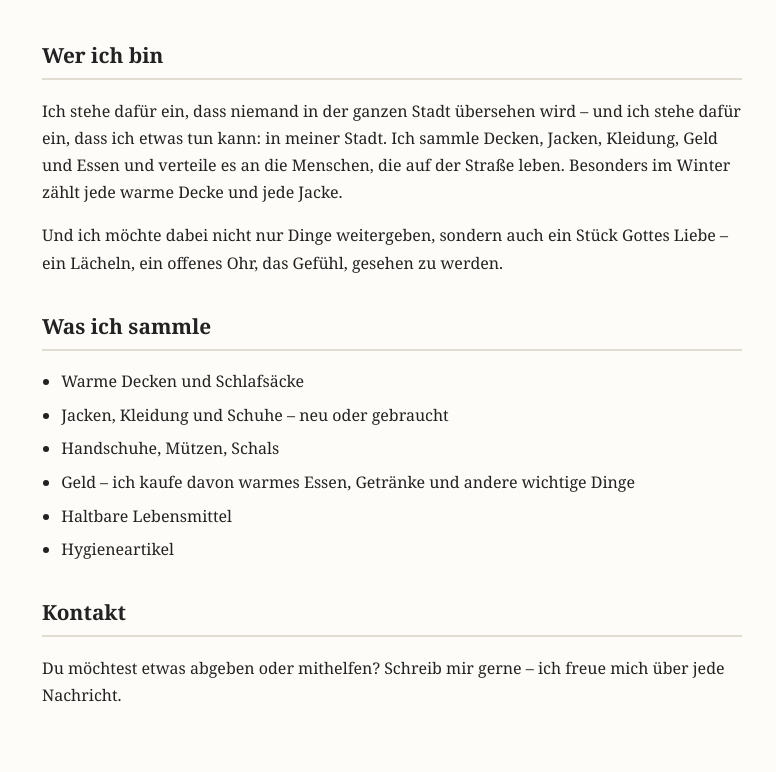
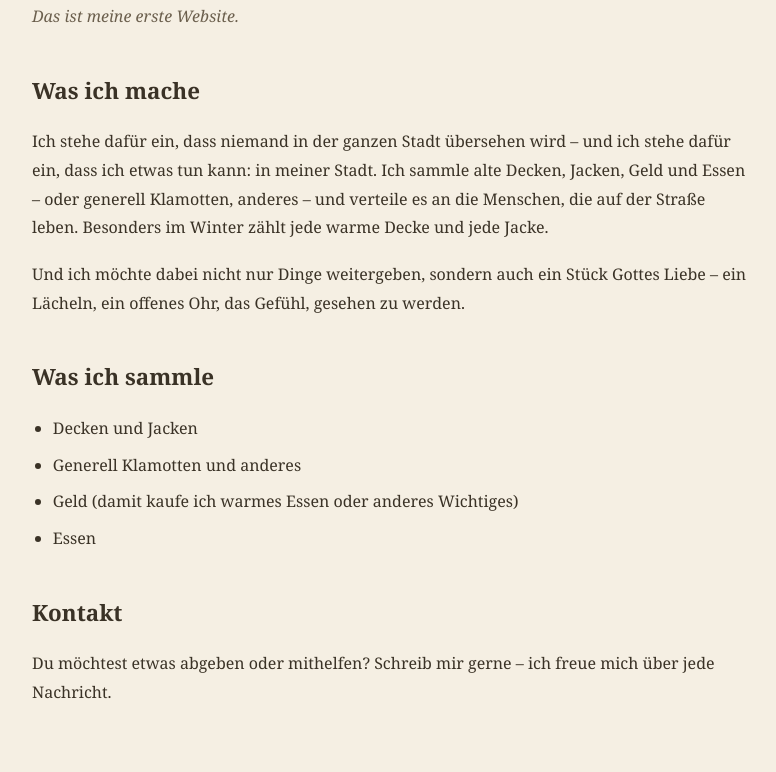
Before and after one commit to lalarvc/meine-seite, a plain HTML site: page index.html in a window 1280 px wide. Shown: the part 149-921 px from the top of the page, without its empty margins (248-1024 px from the left). Drawn offline with Linux system fonts and the light colour scheme.

Commit message:
Refactor index.html styles and update text content
Updated styles and content in index.html for better readability and design.

```diff
--- a/index.html
+++ b/index.html
@@ -6,63 +6,62 @@
   <title>Karla</title>
   <style>
     body {
-      font-family: Georgia, serif;
-      max-width: 700px;
+      background-color: #f5efe3;
+      color: #3a3226;
+      font-family: Georgia, "Times New Roman", serif;
+      max-width: 720px;
       margin: 0 auto;
-      padding: 2rem 1.25rem;
-      line-height: 1.7;
-      color: #222;
-      background: #fdfcf9;
+      padding: 3rem 1.5rem;
+      line-height: 1.8;
     }
     h1 {
-      font-size: 2rem;
-      margin-bottom: 0.25rem;
+      font-size: 2.2rem;
+      margin-bottom: 0.5rem;
     }
     h2 {
-      font-size: 1.3rem;
-      margin-top: 2rem;
-      border-bottom: 2px solid #e0dcd2;
-      padding-bottom: 0.3rem;
+      font-size: 1.4rem;
+      margin-top: 2.5rem;
+      margin-bottom: 0.75rem;
+    }
+    p {
+      margin-bottom: 1.1rem;
     }
     ul {
-      padding-left: 1.2rem;
+      padding-left: 1.3rem;
     }
     li {
-      margin-bottom: 0.4rem;
+      margin-bottom: 0.5rem;
     }
-    .lead {
-      font-size: 1.1rem;
-      color: #555;
+    .untertitel {
+      color: #6b5f4d;
+      font-style: italic;
     }
   </style>
 </head>
 <body>
 
   <h1>Hallo Welt</h1>
-  <p class="lead">Das ist meine erste Website.</p>
+  <p class="untertitel">Das ist meine erste Website.</p>
 
-  <h2>Wer ich bin</h2>
+  <h2>Was ich mache</h2>
   <p>
     Ich stehe dafür ein, dass niemand in der ganzen Stadt übersehen wird –
     und ich stehe dafür ein, dass ich etwas tun kann: in meiner Stadt.
-    Ich sammle Decken, Jacken, Kleidung, Geld und Essen und verteile es an
-    die Menschen, die auf der Straße leben. Besonders im Winter zählt jede
-    warme Decke und jede Jacke.
+    Ich sammle alte Decken, Jacken, Geld und Essen – oder generell Klamotten,
+    anderes – und verteile es an die Menschen, die auf der Straße leben.
+    Besonders im Winter zählt jede warme Decke und jede Jacke.
   </p>
   <p>
-    Und ich möchte dabei nicht nur Dinge weitergeben, sondern auch ein
-    Stück Gottes Liebe – ein Lächeln, ein offenes Ohr, das Gefühl,
-    gesehen zu werden.
+    Und ich möchte dabei nicht nur Dinge weitergeben, sondern auch ein Stück
+    Gottes Liebe – ein Lächeln, ein offenes Ohr, das Gefühl, gesehen zu werden.
   </p>
 
   <h2>Was ich sammle</h2>
   <ul>
-    <li>Warme Decken und Schlafsäcke</li>
-    <li>Jacken, Kleidung und Schuhe – neu oder gebraucht</li>
-    <li>Handschuhe, Mützen, Schals</li>
-    <li>Geld – ich kaufe davon warmes Essen, Getränke und andere wichtige Dinge</li>
-    <li>Haltbare Lebensmittel</li>
-    <li>Hygieneartikel</li>
+    <li>Decken und Jacken</li>
+    <li>Generell Klamotten und anderes</li>
+    <li>Geld (damit kaufe ich warmes Essen oder anderes Wichtiges)</li>
+    <li>Essen</li>
   </ul>
 
   <h2>Kontakt</h2>
```
